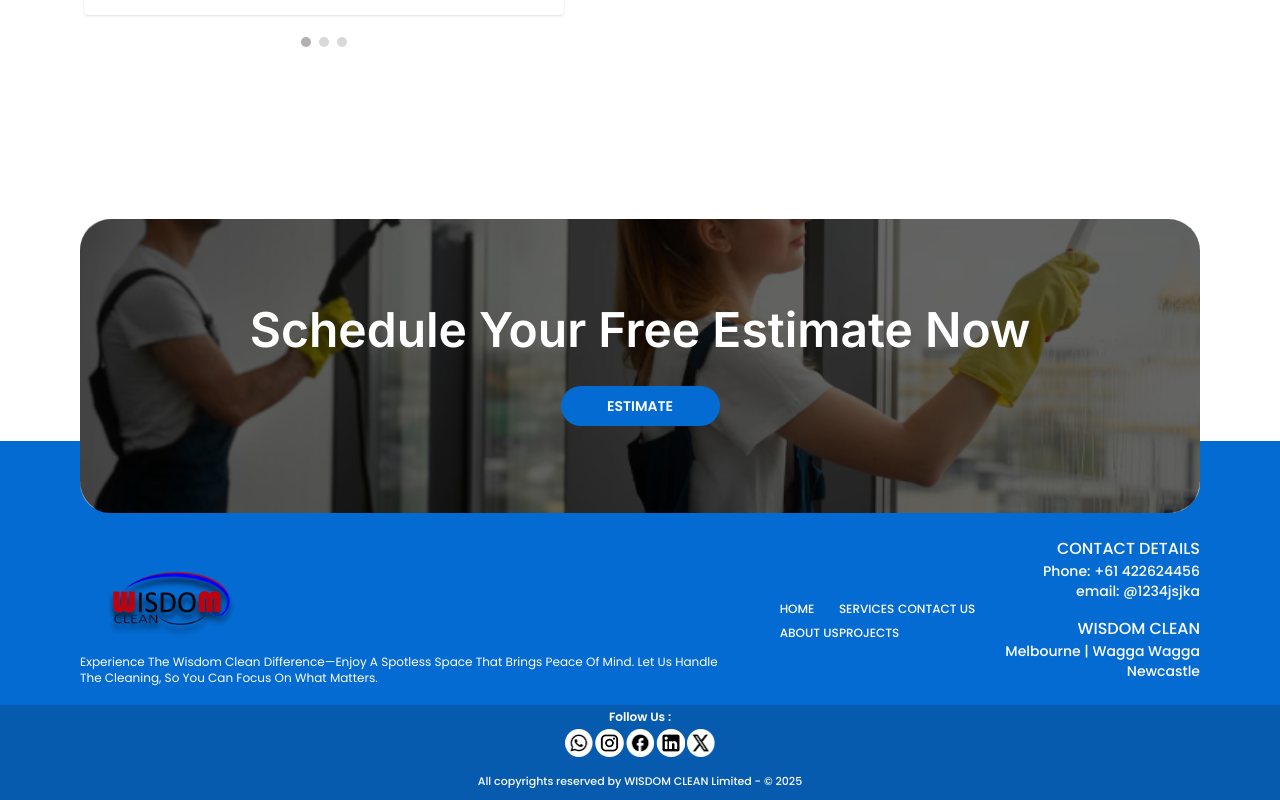
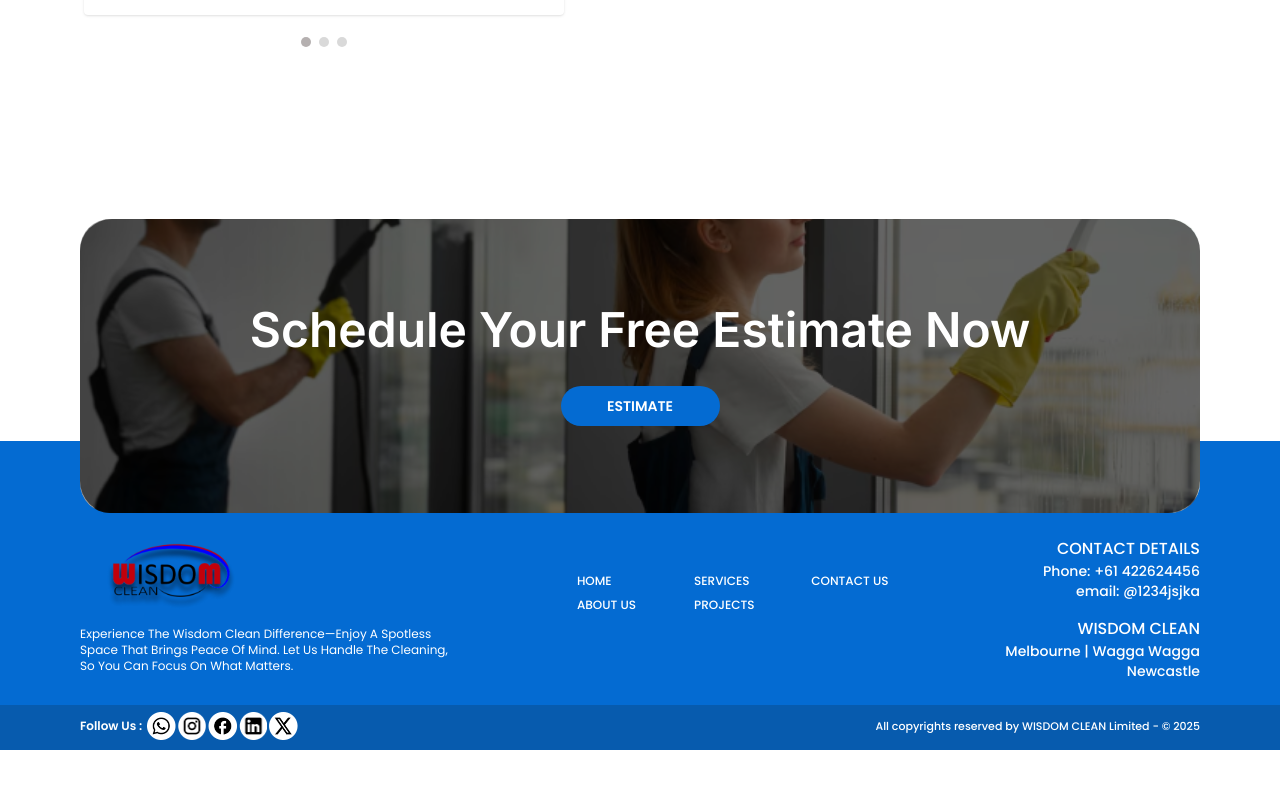
Before and after one commit to udara885/cleaning-website, a React (Vite) app in the folder frontend/: page / in a window 1280 px wide. Shown: the part 3305-4105 px from the top of the page. After the commit the page ends 4055 px from the top, so only its background shows below. Built offline with nearby package versions, Linux system fonts and the light colour scheme.

Commit message:
Refactor Footer component for improved layout and responsiveness

```diff
--- a/frontend/src/components/Footer.tsx
+++ b/frontend/src/components/Footer.tsx
@@ -18,12 +18,12 @@ const Footer = () => {
           </button>
         </div>
       </div>
-      <div className="-mx-5 -mt-18 flex flex-col items-center bg-[#046BD2] lg:-mx-20 lg:flex-row lg:px-20">
-        <div className="flex flex-col items-center lg:items-start">
+      <div className="-mx-5 -mt-18 flex flex-col items-center bg-[#046BD2] lg:-mx-20 lg:flex-row lg:justify-between lg:px-20">
+        <div className="flex flex-col items-center lg:-mt-10 lg:w-95 lg:items-start">
           <img
             src="/src/assets/logo.png"
             alt="logo"
-            className="mt-24 w-[11.3125rem]"
+            className="mt-24 w-45.25"
           />
           <p className="px-6 text-center text-xs text-white capitalize lg:px-0 lg:text-left">
             Experience the Wisdom Clean difference—enjoy a spotless space that
@@ -31,7 +31,7 @@ const Footer = () => {
             on what matters.
           </p>
         </div>
-        <div className="mt-8 grid grid-cols-3 gap-2 px-14 lg:mt-24">
+        <div className="mt-8 grid w-full grid-cols-3 gap-2 px-14 lg:mt-0 lg:w-auto lg:gap-x-10 lg:pt-10">
           {["home", "services", "contact us", "about us", "projects"].map(
             (item, index) => (
               <Link
@@ -65,9 +65,9 @@ const Footer = () => {
           </div>
         </div>
       </div>
-      <div className="-mx-5 flex flex-col items-center bg-[#075BAE] pt-1 pb-[0.625rem] lg:-mx-20">
-        <div className="flex flex-col items-center">
-          <span className="mb-1 text-xs font-semibold text-white">
+      <div className="-mx-5 flex flex-col items-center bg-[#075BAE] pt-1 pb-[0.625rem] lg:-mx-20 lg:flex-row lg:justify-between lg:px-20 lg:pt-1.75">
+        <div className="flex flex-col items-center lg:flex-row lg:gap-1.25">
+          <span className="mb-1 text-xs font-semibold text-white lg:mb-0">
             Follow Us :
           </span>
           <div className="flex gap-0.5">
@@ -82,7 +82,7 @@ const Footer = () => {
             ))}
           </div>
         </div>
-        <span className="mt-4 text-[0.6875rem] font-medium text-white">
+        <span className="mt-4 text-[0.6875rem] font-medium text-white lg:mt-0">
           All copyrights reserved by WISDOM CLEAN Limited - © 2025
         </span>
       </div>
```
